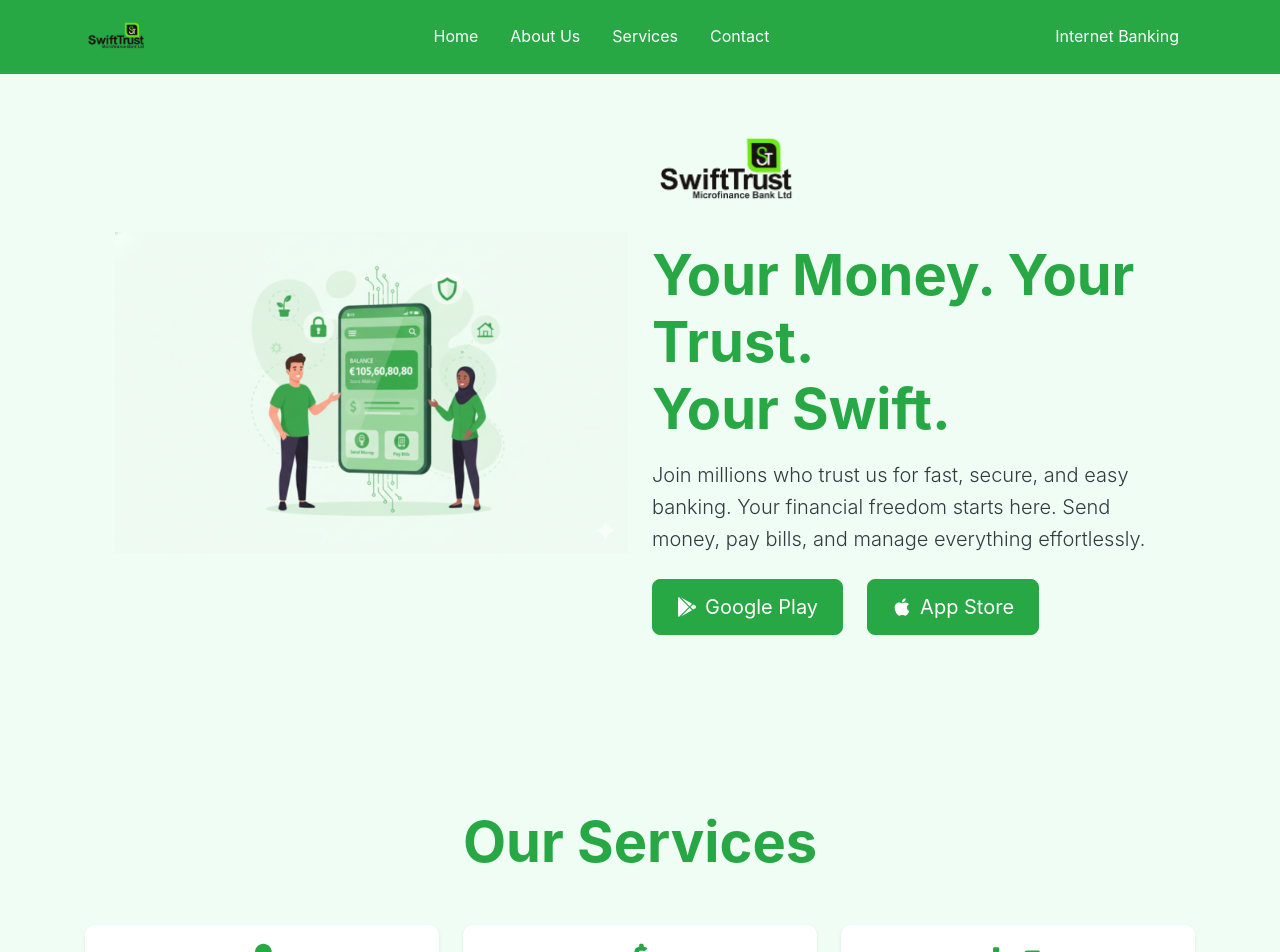
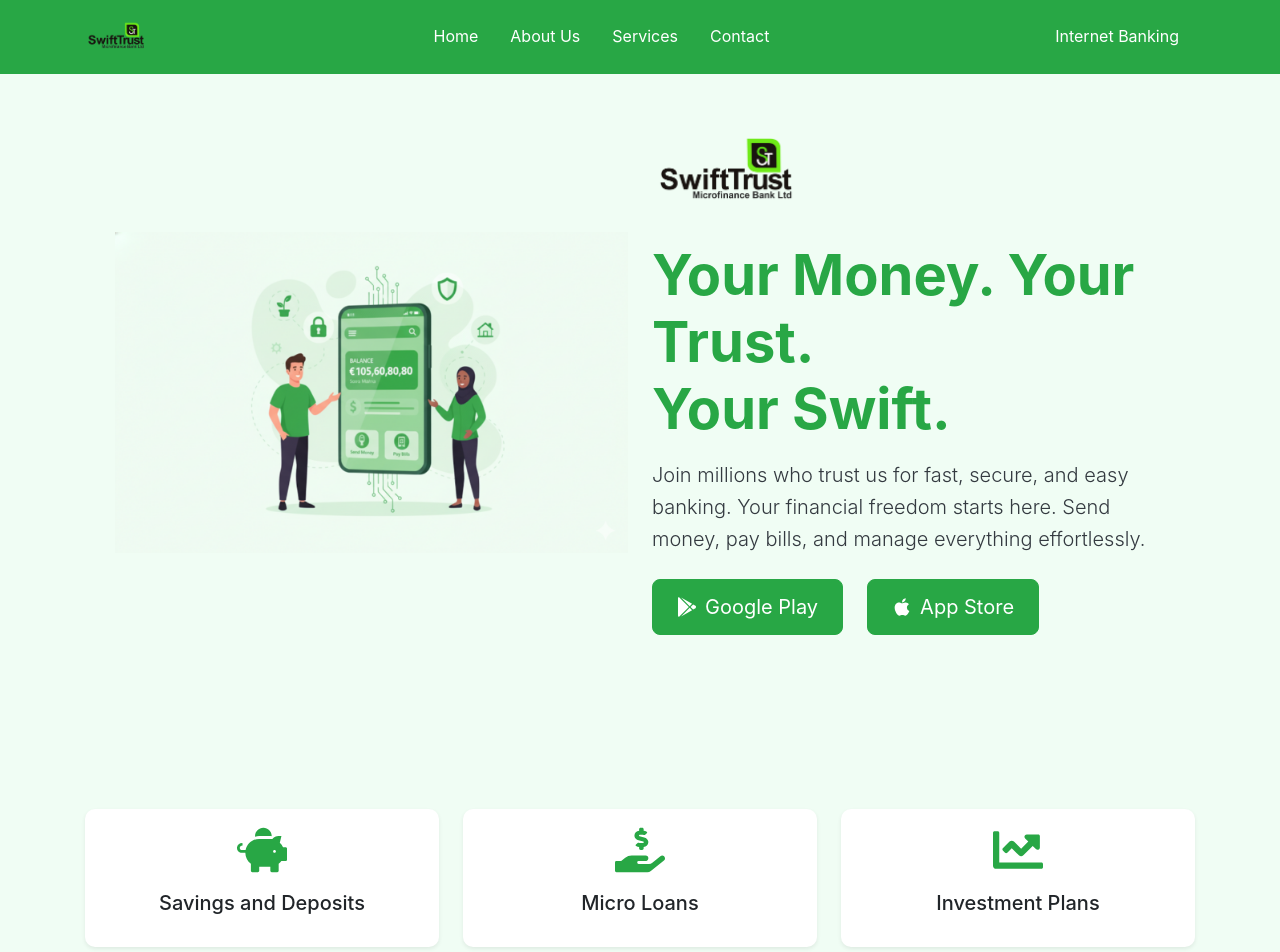
Before and after one commit to MahmudChiv/STMB, a React (Vite) app: page / in a window 1280 px wide. Shown: the top 952 px of the page. Built offline with nearby package versions, Linux system fonts and the light colour scheme.

Commit message:
Update services.tsx

```diff
--- a/src/components/Services.tsx
+++ b/src/components/Services.tsx
@@ -34,7 +34,6 @@
   return (
     <section id="services" className="py-5">
       <Container>
-        <h2 className="text-center mb-5 display-4 fw-bold">Our Services</h2>
         <Row>
           {services.map((service, index) => (
             <Col md={4} key={index} className="mb-4">
```
